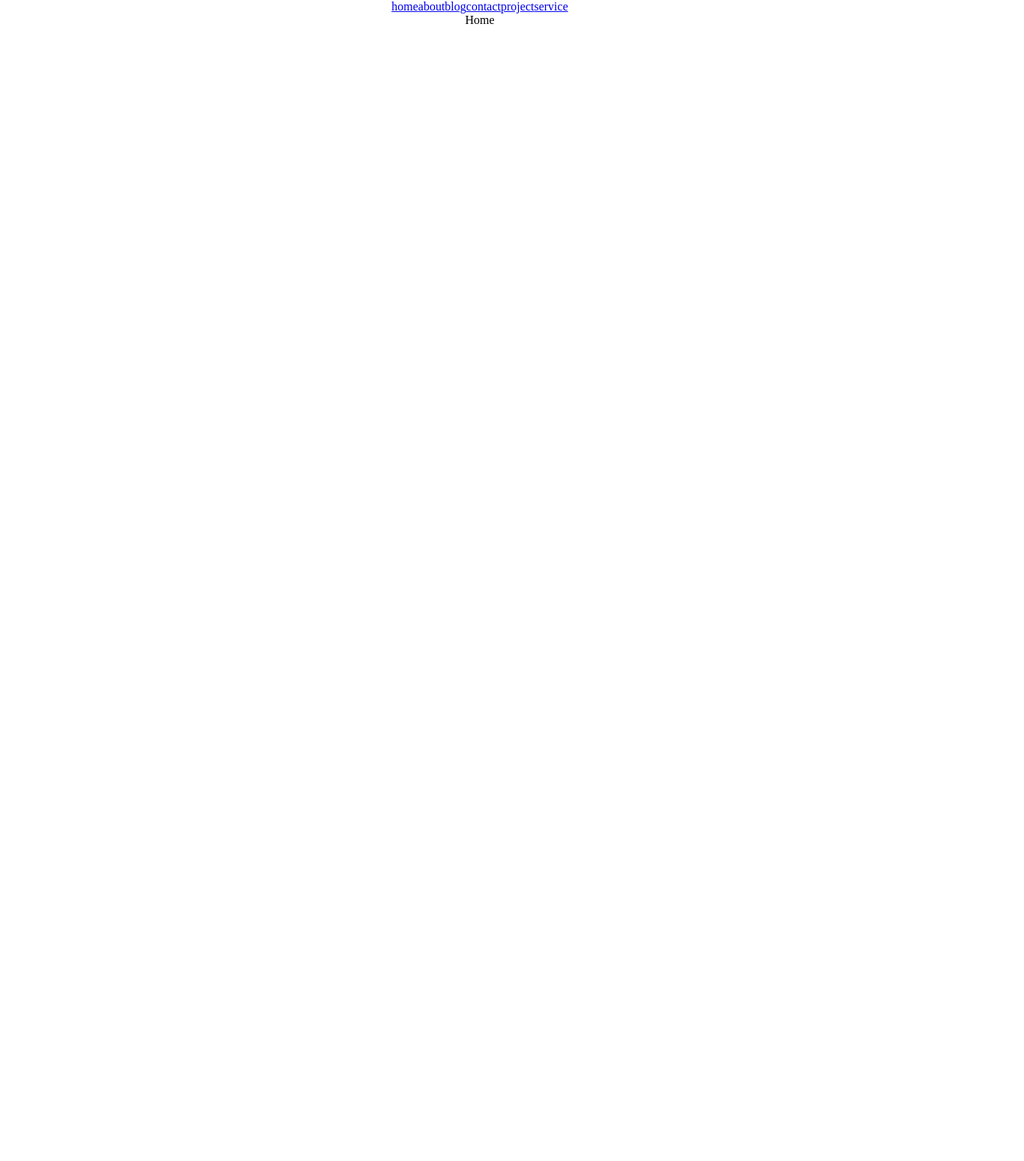
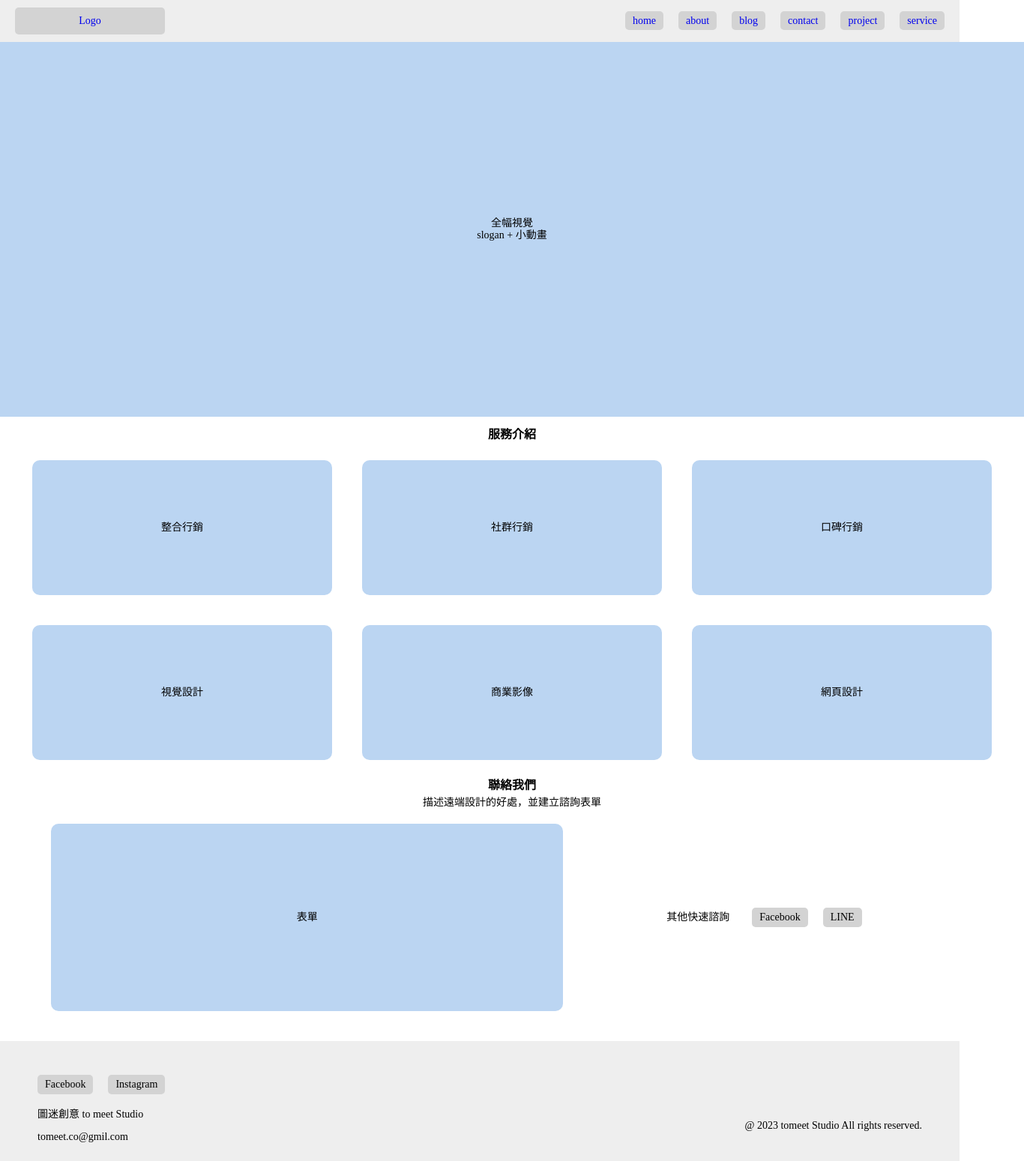
Before and after one commit to allen5103/ToMeet, a React (Create React App) app: page / in a window 1280 px wide. Shown: the whole page at 75% size, 1366 px wide, since content can reach past the window. Before the commit the page ends 800 px from the top, so only its background shows below. Built offline with nearby package versions, Linux system fonts and the light colour scheme.

Commit message:
feat/update home page

```diff
--- a/src/Layout.jsx
+++ b/src/Layout.jsx
@@ -5,12 +5,14 @@ import { useHistory } from 'react-router-dom';
 import PropTypes from 'prop-types';
 import './style.scss';
 import Header from './component/header/Header';
+import Footer from './component/footer/Footer';
 
 const Layout = ({ children, routeMap }) => {
 	return (
 		<>
 			<Header routeMap={routeMap}></Header>
-			<div>{children}</div>
+			<div id="main">{children}</div>
+			<Footer />
 		</>
 	);
 };
--- /dev/null
+++ b/src/component/footer/Footer.jsx
@@ -0,0 +1,26 @@
+import React from 'react';
+import PropTypes from 'prop-types';
+
+import './style.scss';
+
+const Footer = () => {
+	return (
+		<div className="footer__container">
+			<div className="footer__container__socialMedia flex">
+				<div className="btn">Facebook</div>
+				<div className="btn">Instagram</div>
+			</div>
+			<div className="footer__container__copyRight flex yCenter">
+				<div className="footer__container__copyRight__email">
+					<p>圖迷創意 to meet Studio</p>
+					<p>tomeet.co@gmil.com</p>
+				</div>
+				<div className="footer__container__copyRight__text">@ 2023 tomeet Studio All rights reserved.</div>
+			</div>
+		</div>
+	);
+};
+
+Footer.propTypes = {};
+
+export default Footer;
--- /dev/null
+++ b/src/component/footer/style.scss
@@ -0,0 +1,18 @@
+@import '../../variables.scss';
+
+.footer__container {
+	height: 160px;
+	background-color: #eee;
+	padding: 0 40px;
+	&__socialMedia {
+		padding-top: 40px;
+		flex-flow: flex-start;
+	}
+	&__copyRight {
+		padding: 0 10px;
+		justify-content: space-between;
+		&__email {
+			text-align: left;
+		}
+	}
+}
--- a/src/component/header/Header.jsx
+++ b/src/component/header/Header.jsx
@@ -1,17 +1,23 @@
-import React from "react";
-import { Link } from "react-router-dom";
+import React from 'react';
+import { Link } from 'react-router-dom';
 
-import PropTypes from "prop-types";
+import PropTypes from 'prop-types';
+
+import './style.scss';
 
 const Header = ({ routeMap }) => {
 	return (
-    <nav>
-      <div className="logo"></div>
-      {routeMap?.map((r) => (
-        <Link key={r.name} to={r.path}>
+		<nav className="header">
+			<Link className="header__logo" to="/">
+				Logo
+			</Link>
+			<div className="header__linkContent">
+				{routeMap?.map(r => (
+					<Link key={r.name} className="header__linkContent__link btn" to={r.path}>
 						{r.name}
 					</Link>
 				))}
+			</div>
 		</nav>
 	);
 };
--- /dev/null
+++ b/src/component/header/style.scss
@@ -0,0 +1,15 @@
+@import '../../variables.scss';
+.header {
+	display: flex;
+	justify-content: space-between;
+	align-items: center;
+	padding: 0 10px;
+	background-color: #eee;
+	&__logo {
+		width: 200px;
+		padding: 10px 20px;
+		margin: 10px;
+		background-color: $baseGray;
+		border-radius: 5px;
+	}
+}
--- a/src/pages/home/Home.jsx
+++ b/src/pages/home/Home.jsx
@@ -1,8 +1,35 @@
-import React from "react";
-import PropTypes from "prop-types";
+import React from 'react';
+import PropTypes from 'prop-types';
 
-const Home = (props) => {
-  return <div>Home</div>;
+import './style.scss';
+
+const Home = props => {
+	return (
+		<div className="home__container">
+			<div className="home__container__mainVisual">
+				<span>全幅視覺</span>
+				<span>slogan + 小動畫</span>
+			</div>
+			<div className="title">服務介紹</div>
+			<div className="home__container__services flex xCenter wrap">
+				{['整合行銷', '社群行銷', '口碑行銷', '視覺設計', '商業影像', '網頁設計'].map(item => (
+					<div key={item} className="home__container__services__service flex allCenter">
+						{item}
+					</div>
+				))}
+			</div>
+			<div className="title">聯絡我們</div>
+			<div className="subTitle">描述遠端設計的好處，並建立諮詢表單</div>
+			<div className="home__container__contact flex allCenter">
+				<div className="home__container__contact__list flex allCenter">表單</div>
+				<div className="home__container__contact__other flex allCenter">
+					<div style={{ marginRight: '20px' }}>其他快速諮詢</div>
+					<div className="btn">Facebook</div>
+					<div className="btn">LINE</div>
+				</div>
+			</div>
+		</div>
+	);
 };
 
 Home.propTypes = {};
--- /dev/null
+++ b/src/pages/home/style.scss
@@ -0,0 +1,34 @@
+@import '../../variables.scss';
+
+.home__container {
+	&__mainVisual {
+		background-color: $baseBlue;
+		height: 500px;
+		display: flex;
+		flex-direction: column;
+		justify-content: center;
+		align-items: center;
+		margin-bottom: 10px;
+	}
+	&__services {
+		&__service {
+			width: 400px;
+			height: 180px;
+			background-color: $baseBlue;
+			border-radius: 10px;
+			margin: 20px;
+		}
+	}
+	&__contact {
+		padding-top: 20px;
+		&__list {
+			background-color: $baseBlue;
+			width: 50%;
+			height: 250px;
+			border-radius: 10px;
+		}
+		&__other {
+			width: 40%;
+		}
+	}
+}
--- a/src/style.scss
+++ b/src/style.scss
@@ -0,0 +1,51 @@
+@import './variables.scss';
+* {
+	font-family: '微軟正黑體';
+	box-sizing: border-box;
+	font-size: 14px;
+}
+a {
+	text-decoration: none;
+}
+
+#main {
+	width: 1366px;
+	margin: 0 auto 40px;
+}
+
+.btn {
+	padding: 5px 10px;
+	margin: 5px 10px;
+	border-radius: 5px;
+	background-color: $baseGray;
+}
+
+.title {
+	padding: 10px 0;
+	font-size: 24px;
+	font-weight: 600;
+}
+.title {
+	padding: 5px 0;
+	font-size: 16px;
+}
+
+.flex {
+	display: flex;
+	&.col {
+		flex-direction: column;
+	}
+	&.xCenter {
+		justify-content: center;
+	}
+	&.yCenter {
+		align-items: center;
+	}
+	&.allCenter {
+		justify-content: center;
+		align-items: center;
+	}
+	&.wrap {
+		flex-wrap: wrap;
+	}
+}
--- /dev/null
+++ b/src/variables.scss
@@ -0,0 +1,2 @@
+$baseGray: lightGray;
+$baseBlue: #bbd5f2;
```
Also changed, not shown: src/index.jsx (+0 -7 lines). Lines whose indentation alone changed are shown as unchanged.
